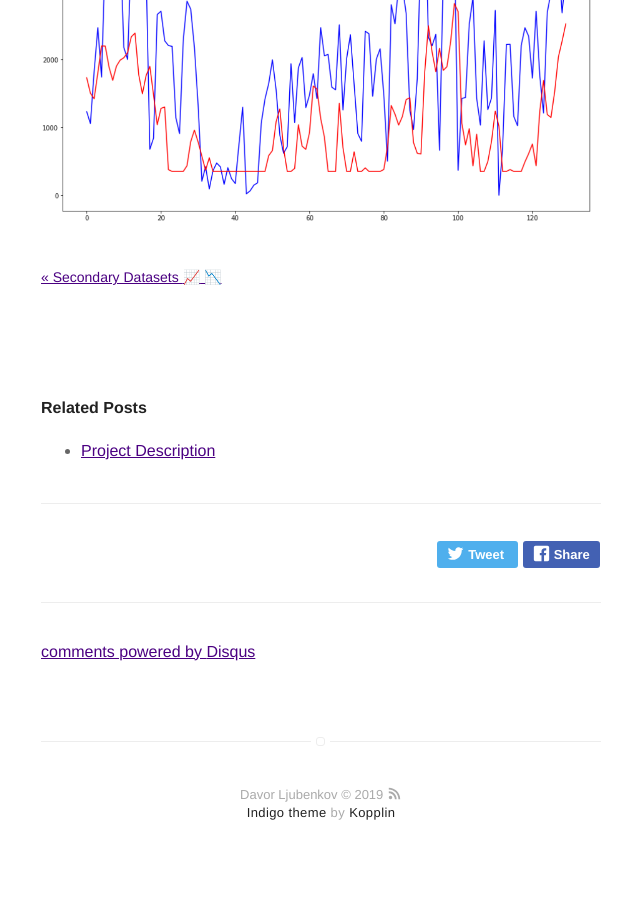
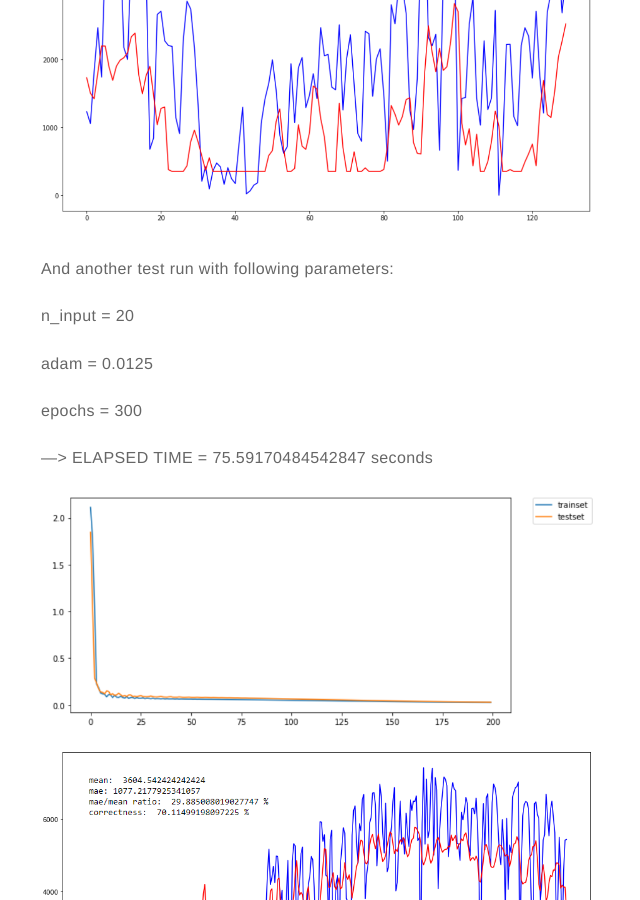
Before and after one commit to dljubenk/dljubenk.github.io, a Jekyll site: the page built from _posts/2019-03-08-prediction.markdown, in a window 1280 px wide and 900 px high, scrolled down 6671 px. Shown: the whole window, without its empty margins (319-959 px from the left). Built offline with Jekyll 4.4.1, drawn with Linux system fonts in a browser that asks for light colours; emoji names are drawn with the system emoji font; comment, search, counter and statistics services are not loaded.

Commit message:
Update 2019-03-08-prediction.markdown

```diff
--- a/_posts/2019-03-08-prediction.markdown
+++ b/_posts/2019-03-08-prediction.markdown
@@ -192,7 +192,21 @@ See outputs below:
 
 ![Markdown Image][2]
 
+And another test run with following parameters:
+
+n_input = 20
+
+adam = 0.0125
+
+epochs = 300
+
+---> ELAPSED TIME = 75.59170484542847 seconds
+
+![Markdown Image][3]
+
+
 
 
 [1]: /assets/images/plot1.png
 [2]: /assets/images/plot2.png
+[3]: /assets/images/plot3.png
```
